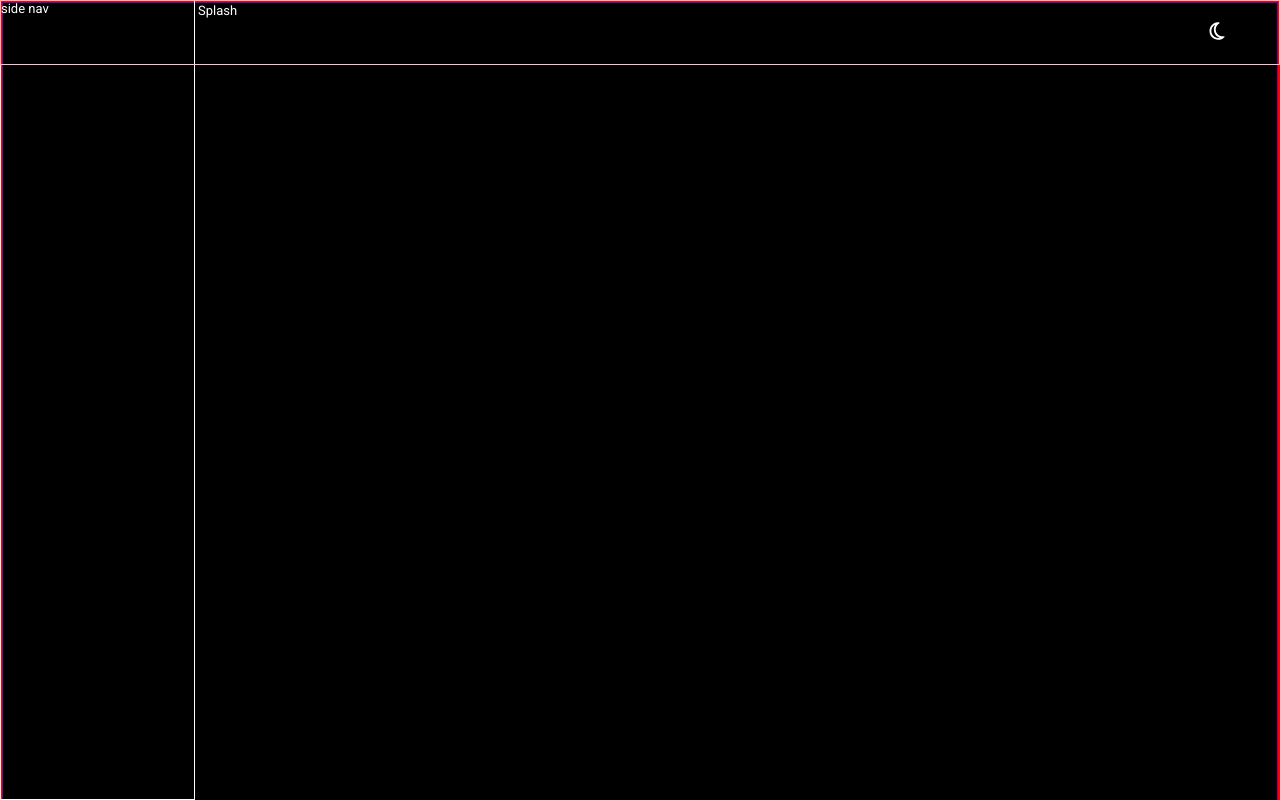
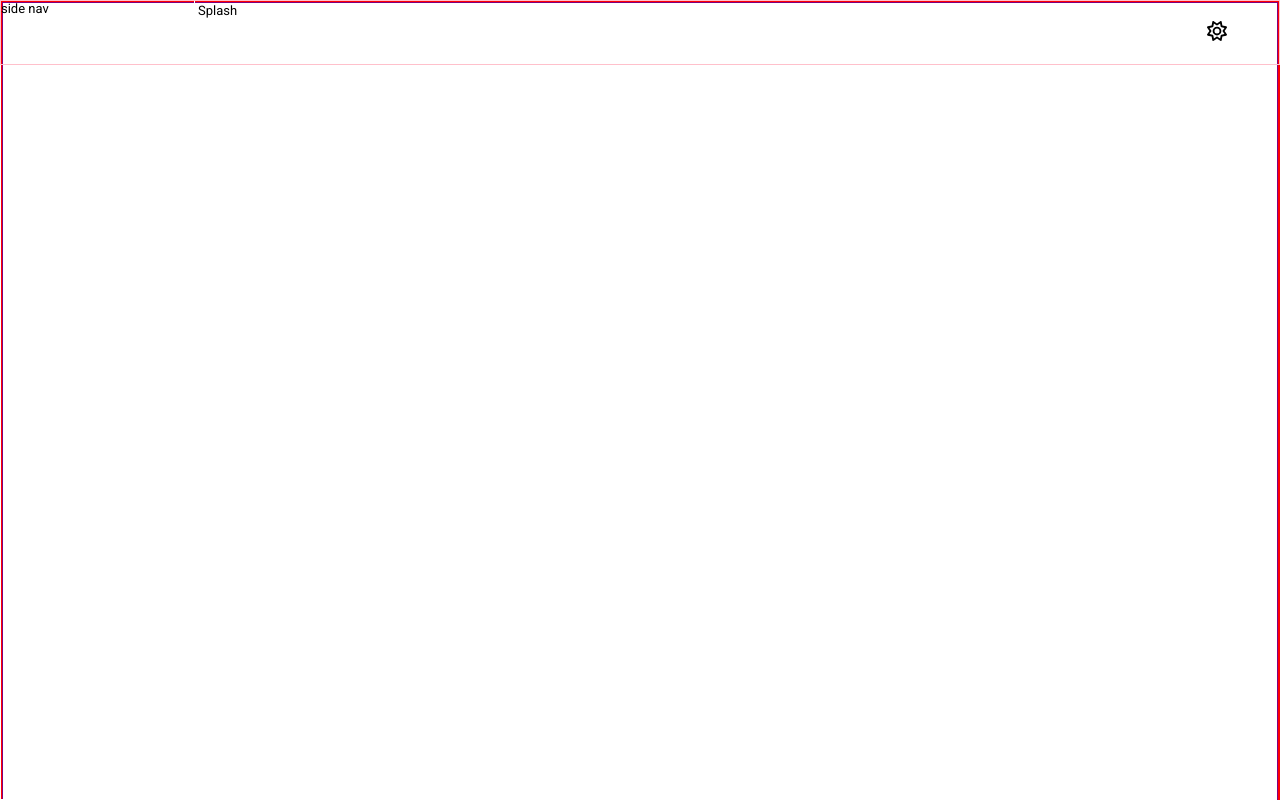
Before and after one commit to tseth4/new-portfolio-2023, a Next.js app: page / in a window 1280 px wide. Shown: the top 800 px of the page. Built offline with nearby package versions, Linux system fonts and the light colour scheme.

Commit message:
dark and light mode

```diff
--- a/components/Nav/Nav.tsx
+++ b/components/Nav/Nav.tsx
@@ -1,21 +1,42 @@
+"use client";
 import "./NavStyles.scss";
 import Image from "next/image";
 import sun_icon from "@/public/sun.svg";
 import moon_icon from "@/public/moon.svg";
+import { useEffect, useState } from "react";
 
 export default function Nav() {
+  const [activeTheme, setActiveTheme] = useState("light");
+  const inactiveTheme = activeTheme === "light" ? "dark" : "light";
+
+  useEffect(() => {
+    document.body.dataset.theme = activeTheme;
+  }, [activeTheme]);
   return (
     <>
       <div className="nav-side">side nav</div>
       <div className="nav-top">
-        <div>
+        <div
+          onClick={() => setActiveTheme(inactiveTheme)}
+          className="nav-top__icon-container"
+        >
+          {activeTheme === "light" ? (
+            <Image
+              priority
+              width={20}
+              height={20}
+              src={sun_icon}
+              alt="sun icon"
+            />
+          ) : (
             <Image
               priority
               width={20}
               height={20}
               src={moon_icon}
-            alt="Sun icon"
+              alt="moon icon"
             />
+          )}
         </div>
       </div>
     </>
--- a/components/Nav/NavStyles.scss
+++ b/components/Nav/NavStyles.scss
@@ -17,9 +17,13 @@
     border: 1px solid pink;
 
     display: flex;
-    justify-content: end;
+    justify-content: flex-end;
     align-items: center;
     padding-right: 4rem;
+    &__icon-container {
+      cursor: pointer;
+      // border: 1px solid white;
+    }
   }
 
 }
```
Lines whose indentation alone changed are shown as unchanged.
